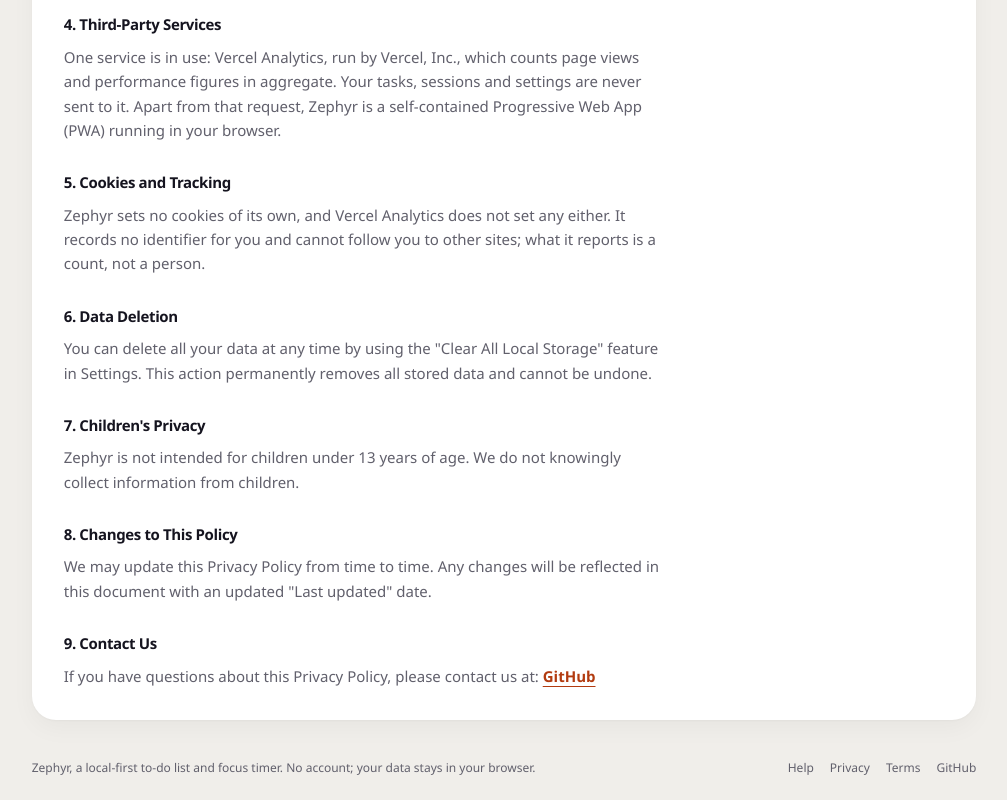
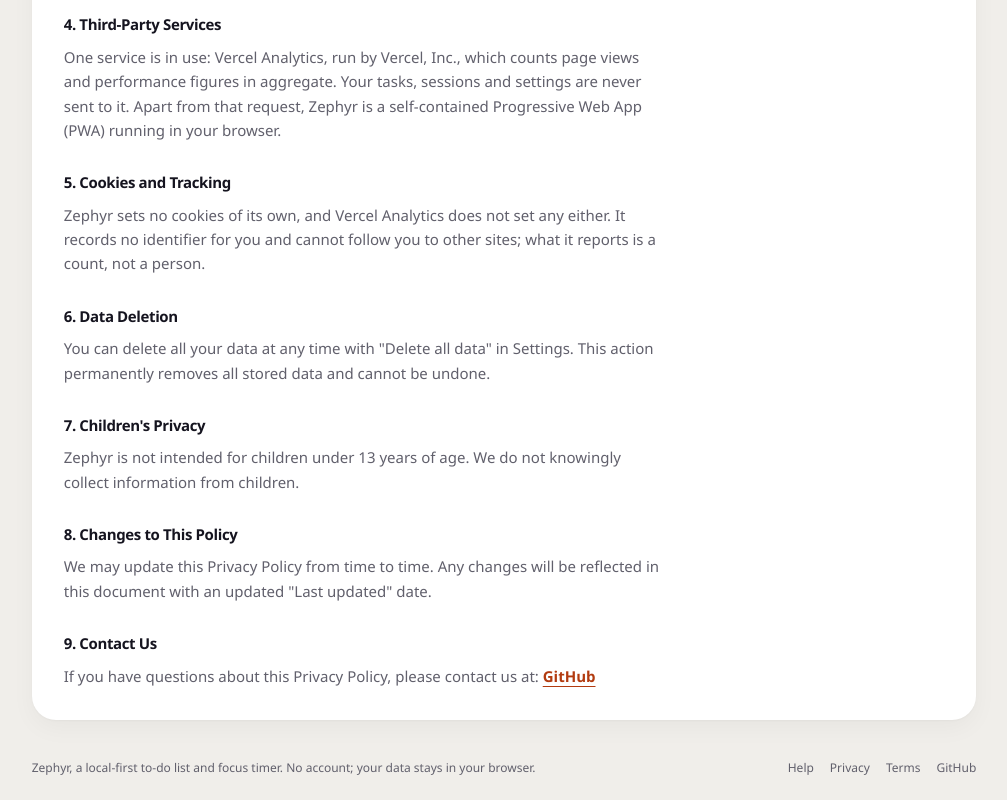
Before and after one commit to dominikkoenitzer/Zephyr, a React (Vite) app: page /privacy in a window 1280 px wide. Shown: the part 834-1634 px from the top of the page, without its empty margins (263-1270 px from the left). Built offline with nearby package versions, Linux system fonts and the light colour scheme.

Commit message:
Name the delete button in the privacy policy as it is now

```diff
--- a/src/pages/Privacy.jsx
+++ b/src/pages/Privacy.jsx
@@ -64,7 +64,7 @@ function Privacy() {
 
             <h2 className="mb-2 mt-7 text-[15px] font-semibold text-foreground first:mt-0">6. Data Deletion</h2>
             <p className="mb-4">
-              You can delete all your data at any time by using the &quot;Clear All Local Storage&quot; feature in Settings.
+              You can delete all your data at any time with &quot;Delete all data&quot; in Settings.
               This action permanently removes all stored data and cannot be undone.
             </p>
 
```
